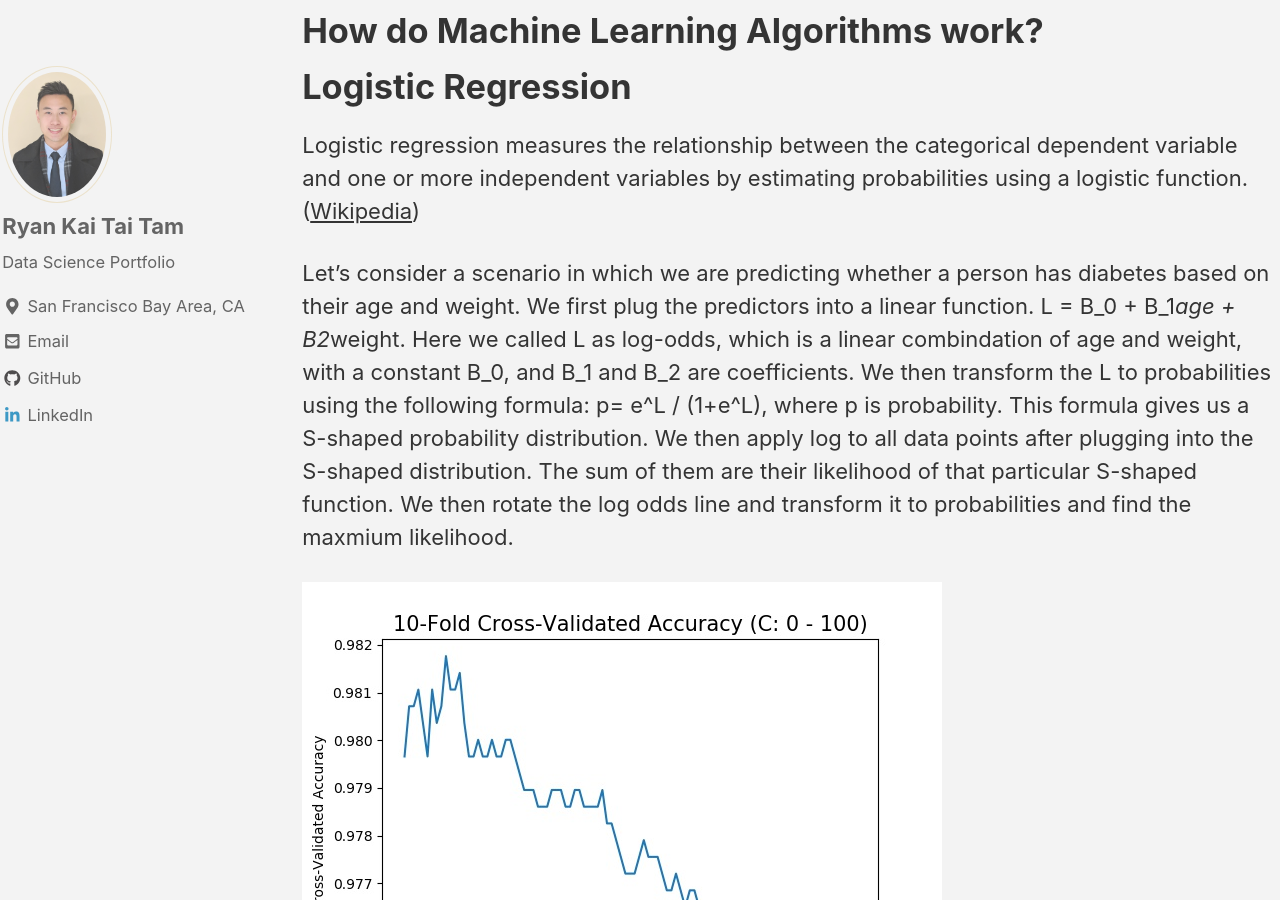
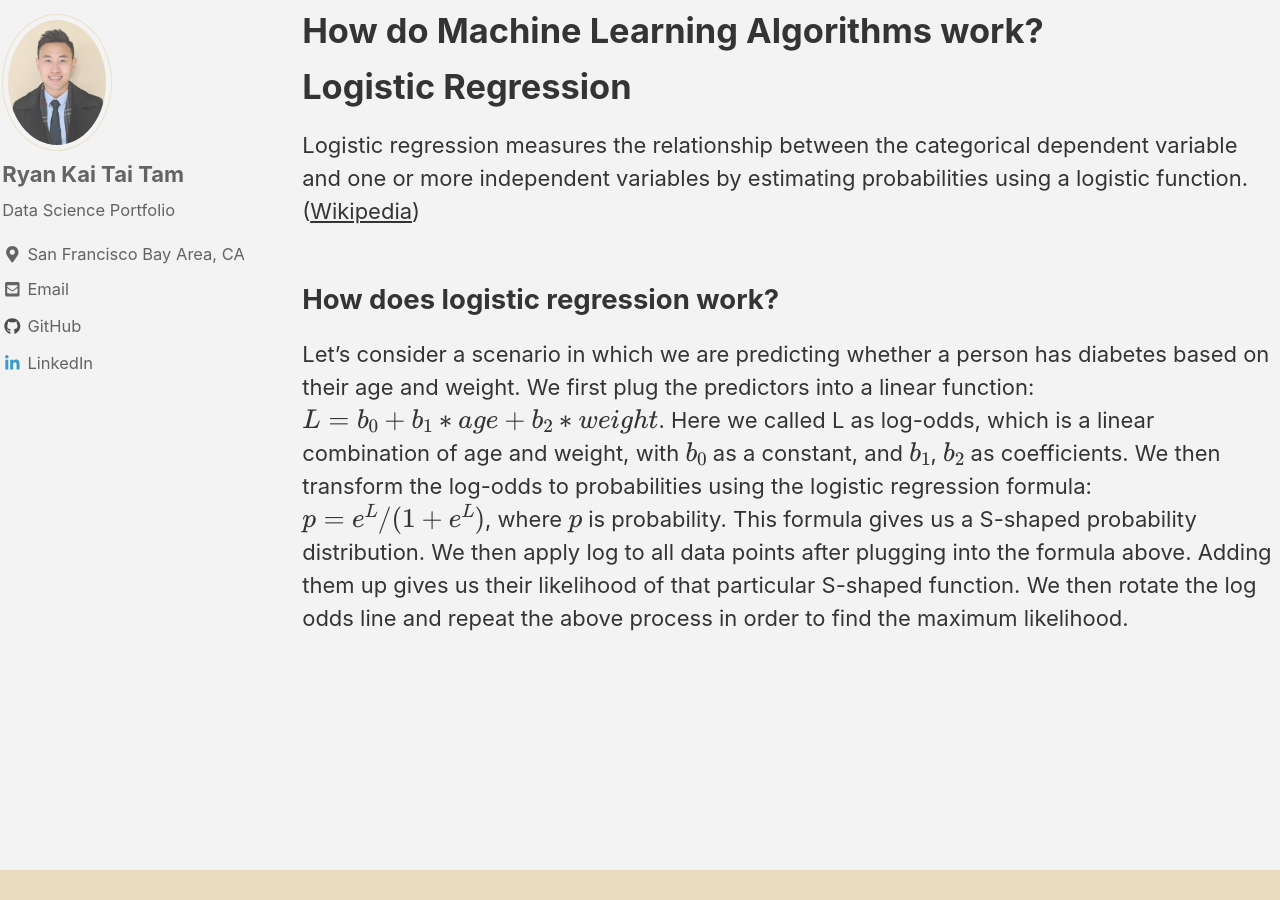
Before and after one commit to ryan-kttam/ryan-kttam.github.io, a Jekyll site: the page built from _pages/testing_page.md, in a window 1280 px wide and 900 px high, scrolled down 546 px. Built offline with Jekyll 4.4.1, drawn with Linux system fonts in a browser that asks for light colours; cached includes are drawn as plain includes; nearby versions of some CDN libraries; formulas are drawn with MathJax 3; some of the changed text lies outside the part shown.

Commit message:
added logistic reg section

```diff
--- a/_pages/testing_page.md
+++ b/_pages/testing_page.md
@@ -10,14 +10,6 @@
 # Logistic Regression
 Logistic regression measures the relationship between the categorical dependent variable and one or more independent variables by estimating probabilities using a logistic function. ([Wikipedia](https://en.wikipedia.org/wiki/Logistic_regression))
 
-Let's consider a scenario in which we are predicting whether a person has diabetes based on their age and weight. We first plug the predictors into a linear function. L = B_0 + B_1*age + B2*weight. Here we called L as log-odds, which is a linear combindation of age and weight, with a constant B_0, and B_1 and B_2 are coefficients.
-We then transform the L to probabilities using the following formula: p= e^L / (1+e^L), where p is probability. This formula gives us a S-shaped probability distribution. We then apply log to all data points after plugging into the S-shaped distribution. The sum of them are their likelihood of that particular S-shaped function. We then rotate the log odds line and transform it to probabilities and find the maxmium likelihood.
-
-<img src="/images/voice_recognition/Figure_3.jpg" alt="Figure 3">
-
-
-$$z=x+y$$
-
-$$L=alpha_0+beta_0$$
-
-tt
+## How does logistic regression work?
+Let's consider a scenario in which we are predicting whether a person has diabetes based on their age and weight. We first plug the predictors into a linear function: $$L=b_0+b_1*age+b_2*weight$$. Here we called L as log-odds, which is a linear combination of age and weight, with $$b_0$$ as a constant, and $$b_1$$, $$b_2$$ as coefficients.
+We then transform the log-odds to probabilities using the logistic regression formula: $$p=e^L/(1+e^L)$$, where $$p$$ is probability. This formula gives us a S-shaped probability distribution. We then apply log to all data points after plugging into the formula above. Adding them up gives us their likelihood of that particular S-shaped function. We then rotate the log odds line and repeat the above process in order to find the maximum likelihood.
```
